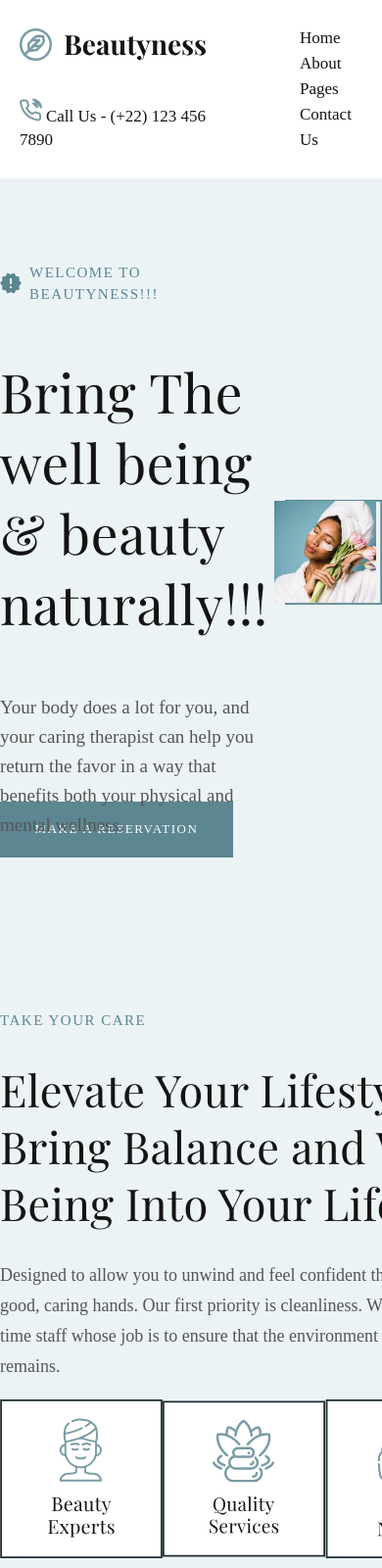
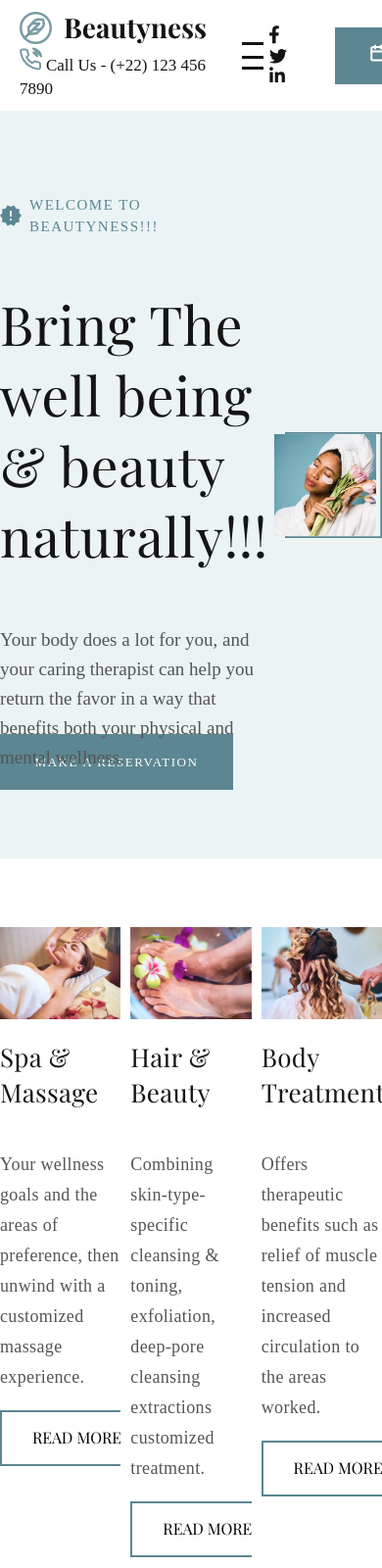
Before and after one commit to LeroyYuta/Beautyness, a website built with Parcel: page index.html in a window 390 px wide. Shown: the top 1600 px of the page at 98% size. Built offline with nearby package versions, Linux system fonts and the light colour scheme; files whose address does not match are found by name.

Commit message:
burger test

```diff
--- a/assets/style/style.scss
+++ b/assets/style/style.scss
@@ -2,6 +2,9 @@
 @import url('https://fonts.googleapis.com/css2?family=Lato&family=Playfair+Display&display=swap');
 @import "variables.scss";
 
+$main_color: #141414;
+$button_color: #5C8692;
+$header_background: #EBF3F5;
 // lera
 @mixin font($fontF, $fontS, $fontW, $lineH, $letterS) {
     font-family: $fontF;
@@ -17,19 +20,16 @@
     font-weight: 400;
 }
 
+
 html {
     box-sizing: border-box;
 }
 
-*,
-*::before,
-*::after {
+*, *::before, *::after {
     box-sizing: inherit;
 }
 
 body {
-    margin: 0 auto;
-    padding: 0;
     font-family: 'Playfair Display', serif;
     color: $main_color;
 }
@@ -60,17 +60,14 @@ body {
         align-items: center;
         flex-wrap: wrap;
     }
-
     .header__logo {
         margin-right: 35px;
     }
-
     .header__phone-pic {
         position: relative;
         top: 6;
         left: -3;
     }
-
     .header__phone-num {
         text-decoration: none;
         font-family: 'Manrope';
@@ -80,7 +77,6 @@ body {
         line-height: 24px;
         color: $main_color;
     }
-
     .header__right-section {
         display: flex;
         align-items: center;
@@ -91,12 +87,10 @@ body {
         flex-wrap: wrap;
         padding-right: 15px;
     }
-
     .header__item {
     list-style-type: none;
     margin: 0px 19px;
     }
-
     .header__link {
         text-decoration: none;
         font-family: 'Manrope';
@@ -105,23 +99,19 @@ body {
         font-size: 17px;
         line-height: 26px;
         color: $main_color;
-
         &:hover {
             color: $button_color;
             font-size: 20px;
         }
     }
-
     .header__pics {
         padding-right: 25px;
     }
-
     .header__link-pic {
         margin: 0px 6px;
         text-decoration: none;
         width: 50%;
     }
-
     .header__button {
         position: relative;
         background-color: $button_color;
@@ -136,12 +126,10 @@ body {
         letter-spacing: 1.4px;
         text-transform: uppercase;
         color: white;
-
         .header__button-pic {
             position: relative;
             top: 3;
         }
-
         &:hover {
             background-color: $main_color;
         }
@@ -183,13 +171,12 @@ body {
     padding-bottom: 70px;
  }
 
-.main__information {
+ .main__information{
     display: flex;
     flex-direction: column;
     flex-basis: 50%;
     align-items: flex-start;
     justify-content: space-evenly;
-
     .content__preview {
         color: $button_color;
         font-family: 'Manrope';
@@ -202,7 +189,6 @@ body {
         padding-left: 30px;
         background: url(/assets/img/first_section/zwe.svg) no-repeat left;
     }
-
     .content__title {
         font-family: 'Playfair Display';
         font-style: normal;
@@ -215,12 +201,10 @@ body {
         opacity: 0;
         transition: all 1s ease 0s;
     }
-
     .content__title._active {
         transform: translate(0px, 0px);
         opacity: 1;
     }
-
     .content__description {
         font-family: 'Manrope';
         font-style: normal;
@@ -234,7 +218,6 @@ body {
         opacity: 0;
         transition: all 1s ease 0s;
     }
-
     .content__description._active {
         transform: translate(0px, 0px);
         opacity: 1;
@@ -255,7 +238,6 @@ body {
         text-align: center;
         letter-spacing: 1.56px;
         text-transform: uppercase;
-
         &:hover {
             background-color: #141414;
             color: $header_background;
@@ -271,24 +253,20 @@ body {
     align-items: center;
     justify-content: space-evenly;
     position: relative;
-
     .girl-wrapper {
         max-width: 85%;
         position: absolute;
         right: 0;
     }
-
     .header-girl {
         max-width: 90%;
         max-height: 90%;
         z-index: 1;
-
         &:hover {
             transform: scale(1.05);
         }
     }
 }
-
  /* main end */
 
 
@@ -300,7 +278,6 @@ body {
     gap: 10px;
     padding-top: 70px;
     padding-bottom: 70px;
-
     .content__cards {
         display: flex;
         flex-direction: column;
@@ -308,12 +285,10 @@ body {
         max-width: 380px;
         position: relative;
         overflow: hidden;
-
         .card__pic:hover {
         transform: scale(1.05);
         }
     }
-
     .card__title {
         font-family: 'Playfair Display';
         font-style: normal;
@@ -322,7 +297,6 @@ body {
         line-height: 36px;
         letter-spacing: 0.312px;
     }
-
     .card__description {
         font-family: 'Manrope';
         font-style: normal;
@@ -333,7 +307,6 @@ body {
         color: #555555;
     }
  }
-
     .card__button {
         display: flex;
         justify-content: center;
@@ -342,7 +315,6 @@ body {
         height: 57px;
         border: 2px solid #5C8692;
         background: transparent;
-
         &:hover {
             background: $button_color;
             color: #fff;
@@ -358,7 +330,6 @@ body {
     display: flex;
     padding-top: 70px;
     padding-bottom: 70px;
-
     .left__section {
         display: flex;
         flex-direction: column;
@@ -367,7 +338,6 @@ body {
         justify-content: space-evenly;
     }
     }
-
     .section__title {
         font-family: 'Manrope';
         font-style: normal;
@@ -378,7 +348,6 @@ body {
         text-transform: uppercase;
         color: $button_color;
     }
-
     .section__info {
         font-family: 'Playfair Display';
         font-style: normal;
@@ -387,7 +356,6 @@ body {
         line-height: 58px;
         letter-spacing: 0.45px;
     }
-
     .section__description {
         font-family: 'Manrope';
         font-style: normal;
@@ -396,17 +364,14 @@ body {
         line-height: 31px;
         color: #555555;
     }
-
     .section__icons {
         display: flex;
         width: 100%;
         justify-content: space-between;
         position: relative;
-
         .item-pic {
             width: 166px;
             height: 162px;
-
             &:hover {
                 transform: scale(1.1);
             }
@@ -420,25 +385,80 @@ body {
         align-items: center;
         justify-content: space-evenly;
         position: relative;
-
         .section__back-pic {
         max-width: 85%;
         position: absolute;
         right: 0;
         }
-
         .section__girl-pic {
         max-width: 85%;
         max-height: 85%;
         z-index: 1;
-
         &:hover {
             transform: scale(1.05);
         }
         }
     }
+/* section-gril end */
 
-/* section-gril end */
+/* media start */
+@media screen and (max-width: 960px) {
+    .header__burger {
+        display: block;
+    }
+    .header__nav {
+        width: 100%;
+        height: 100%;
+        position: fixed;
+        top: 0;
+        left: 0;
+        background-color: $button_color;
+        z-index: 10;
+        transform: translateX(100%);
+        transition: .2s all linear;
+        padding-left: 20%;
+        padding-top: 20%;
+    }
+    .header__nav_active {
+        transform: translateX(0);
+    }
+    .header__item {
+        width: 100%;
+        margin-right: 0;
+        margin-bottom: 30px;
+    }
+    .header__item:last-child {
+        margin-bottom: 0;
+    }
+    .header__link {
+        font-size: larger;
+        line-height: 50px;
+    }
+
+    .header__nav-close {
+        width: 40px;
+        height: 40px;
+        position: absolute;
+        top: 20px;
+        right: 20px;
+        z-index: 11;
+    }
+    .header__nav-close-line {
+        display: block;
+        width: 100%;
+        height: 2px;
+        background-color: white;
+        position: absolute;
+        top: 50%;
+    }
+    .header__nav-close-line:first-child {
+        transform: translateY(-50%) rotate(45deg);
+    }
+    .header__nav-close-line:last-child {
+        transform: translateY(-50%) rotate(-45deg);
+    }
+}
+    /* media end */
 
 // kris
 section {
@@ -1249,4 +1269,4 @@ footer {
 }
 }
 
-  /* media end */alexvolk
+  /* media end */
--- a/index.html
+++ b/index.html
@@ -13,19 +13,23 @@
 <!--nav start-->
     <div class="wrapper">
         <header class="header">
+
         <div class="header__left-section">
             <div class="header__logo">
                 <a href="#!" class="header__logo-link">
                     <img src="/assets/img/first_section/logo-image.svg" alt="Beautyness" class="header__logo-pic">
                 </a>
             </div>
+
             <div class="header__phone">
                 <img src="/assets/img/first_section/phone.svg" class="header__phone-pic">
                  <a href="#!" class="header__phone-num">Call Us - (+22) 123 456 7890
                  </a>
             </div>
         </div>
+
         <div class="header__right-section">
+
             <nav class="header__nav">
                  <ul class="header__list">
                     <li class="header__item">
@@ -51,6 +55,9 @@
                 <span class="burger__line burger__line_second"></span>
                 <span class="burger__line burger__line_third"></span>
             </div>
+
+
+
             <div class="header__pics">
                 <a href="#!" class="header__link-pic">
                     <img src="/assets/img/first_section/f.svg" alt="facebook">
@@ -62,13 +69,15 @@
                     <img src="/assets/img/first_section/in.svg" alt="instagram">
                 </a>
             </div>
+
+
             <div class="header__button">
                 <button class="header__button">
-                        <i class="header__button-pic"><img src="/assets/img/first_section/reserv.svg"
-                                alt="reservation"></i>
+                    <i class="header__button-pic"><img src="/assets/img/first_section/reserv.svg" alt="reservation"></i>
                 Reservation
                 </button>
             </div>
+
         </div>
         </header>
     </div>
@@ -80,6 +89,7 @@
     <div class="wrapper wrapper-blue">
         <div class="wrapper__content">
         <div class="main__container">
+
         <div class="main__information">
             <p class="content__preview">
                 Welcome to Beautyness!!!
@@ -88,11 +98,12 @@
                 Bring The well being & beauty naturally!!!
             </h1>
             <p class="content__description _anim-items">
-                            Your body does a lot for you, and your caring therapist can help you return the favor in a
-                            way that benefits both your physical and mental wellness.
+                Your body does a lot for you, and your caring therapist can help you return the favor in a way that benefits both your physical and mental wellness.
             </p>
             <button class="main__button">Make a reservation</button>
         </div>
+
+
         <div class="main__image">
             <img src="/assets/img/first_section/Rectangle.svg" alt="Rectangle" class="girl-wrapper">
             <img src="/assets/img/first_section/header-image.jpg" alt="header-girl" class="header-girl">
@@ -101,19 +112,59 @@
     </div>
 </div>
 </div>
-        <!--main end-->
+<!--nav start-->
 
 
+<!--cards start-->
+    <div class="wrapper__content">
 
+    <div class="container-cards">
 
+    <div class="content__cards">
+        <img class="card__pic" src="/assets/img/first_section/spa.jpg" alt="Spa & Massage">
+        <h2 class="card__title">
+            Spa & Massage
+        </h2>
+        <p class="card__description _anim-items">
+            Your wellness goals and the areas of preference, then unwind with a customized massage experience.
+        </p>
+            <input type="button" name="read-more" id="read-more" class="card__button" value="READ MORE">
+    </div>
 
+    <div class="content__cards">
+        <img class="card__pic" src="/assets/img/first_section/foot.jpg" alt="Spa & Massage">
+        <h2 class="card__title">
+            Hair & Beauty
+        </h2>
+        <p class="card__description">
+            Combining skin-type-specific cleansing & toning, exfoliation, deep-pore cleansing extractions customized treatment.
+        </p>
+            <input type="button" name="read-more" id="read-more" class="card__button _anim-items" value="READ MORE">
+    </div>
 
+    <div class="content__cards">
+        <img class="card__pic" src="/assets/img/first_section/hair.jpg" alt="Spa & Massage">
+        <h2 class="card__title">
+            Body Treatments
+        </h2>
+        <p class="card__description _anim-items">
+            Offers therapeutic benefits such as relief of muscle tension and increased circulation to the areas worked.
+        </p>
+        <input type="button" name="read-more" id="read-more" class="card__button" value="READ MORE">
+    </div>
+</div>
+</div>
+</div>
+</div>
 <!--cards end-->
+
 
 <!--section-girl start-->
 <div class="wrapper wrapper-blue">
 <div class="wrapper__content">
+
 <div class="section__container">
+
 <div class="left__section _anim-items">
         <div class="section__text">
             <p class="section__title">
@@ -123,26 +174,36 @@
                 Elevate Your Lifestyle by Bring Balance and Well Being Into Your Life
             </h1>
             <p class="section__description">
-                            Designed to allow you to unwind and feel confident that you’re in good, caring hands. Our
-                            first priority is cleanliness. We have a full-time staff whose job is to ensure that the
-                            environment at Beautyness remains.
+                Designed to allow you to unwind and feel confident that you’re in good, caring hands. Our first priority is cleanliness. We have a full-time staff whose job is to ensure that the environment at Beautyness remains.
             </p>
         </div>
+
         <div class="section__icons">
             <img class="item-pic" src="/assets/img/first_section/beauty-experts.svg" alt="beauty-experts">
-                        <img class="item-pic" src="/assets/img/first_section/quality-services.svg"
-                            alt="quality-services">
+            <img class="item-pic" src="/assets/img/first_section/quality-services.svg" alt="quality-services">
             <img class="item-pic" src="/assets/img/first_section/100nature.svg" alt="100nature">
         </div>
 </div>
+
 <div class="right__section">
         <img src="/assets/img/first_section/section-girl.jpg" alt="section-girl" class="section__girl-pic">
         <img src="/assets/img/first_section/back.jpg" alt="background-girl" class="section__back-pic">
 </div>
+
 </div>
 </div>
 </div>
 <!--section-girl start-->
+
+</main>
+
+
+    <script src="/js/first_section.js"></script>
+
+
+
+
+
 
     <!-- section our services kris -->
     <section>
```
Also changed, not shown: assets/style/style.css, 1 other file. Lines whose indentation alone changed are shown as unchanged.
